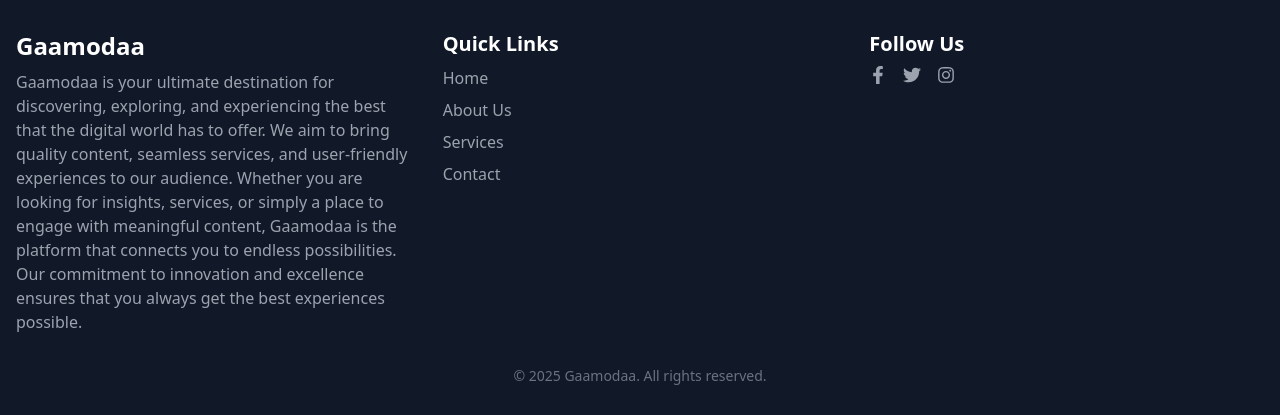
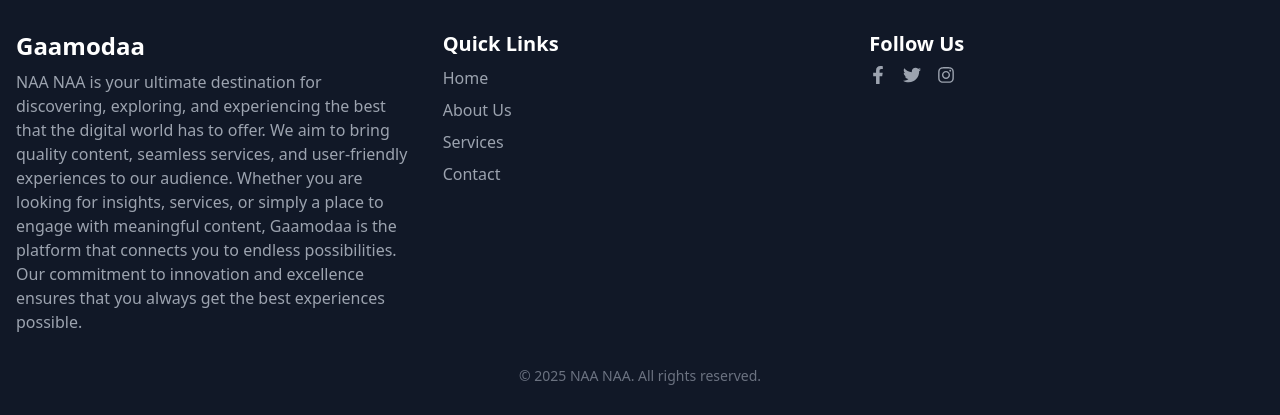
Before and after one commit to santoshp61/NAA_NAA, a React (Create React App) app: page /owner/total-revenue in a window 1280 px wide. Shown: the part 867-1282 px from the top of the page. Built offline with nearby package versions, Linux system fonts and the light colour scheme; no server answers.

Commit message:
minor change

```diff
--- a/src/Components/FooterSection.jsx
+++ b/src/Components/FooterSection.jsx
@@ -9,7 +9,7 @@ const Footer = () => {
         <div>
           <h2 className="text-2xl font-bold">Gaamodaa</h2>
           <p className="mt-2 text-gray-400">
-            Gaamodaa is your ultimate destination for discovering, exploring, and experiencing the best that the digital world has to offer.
+            NAA NAA is your ultimate destination for discovering, exploring, and experiencing the best that the digital world has to offer.
             We aim to bring quality content, seamless services, and user-friendly experiences to our audience. Whether you are looking for
             insights, services, or simply a place to engage with meaningful content, Gaamodaa is the platform that connects you to endless
             possibilities. Our commitment to innovation and excellence ensures that you always get the best experiences possible.
@@ -40,7 +40,7 @@ const Footer = () => {
 
       {/* Copyright */}
       <div className="mt-8 text-center text-gray-500 text-sm">
-        &copy; {new Date().getFullYear()} Gaamodaa. All rights reserved.
+        &copy; {new Date().getFullYear()} NAA NAA. All rights reserved.
       </div>
     </footer>
   );
--- a/src/Components/HeroSection.jsx
+++ b/src/Components/HeroSection.jsx
@@ -4,7 +4,7 @@ import { Link } from "react-router-dom";
 const slides = [
   {
     title: "Elevate Your Style",
-    description: "Upgrade your fashion with GAA MODAA. Find your perfect outfit today!",
+    description: "Upgrade your fashion with NAA NAA . Find your perfect outfit today!",
     image: "/Image/woman-model-next.png",
     link: "/womens",
   },
```
